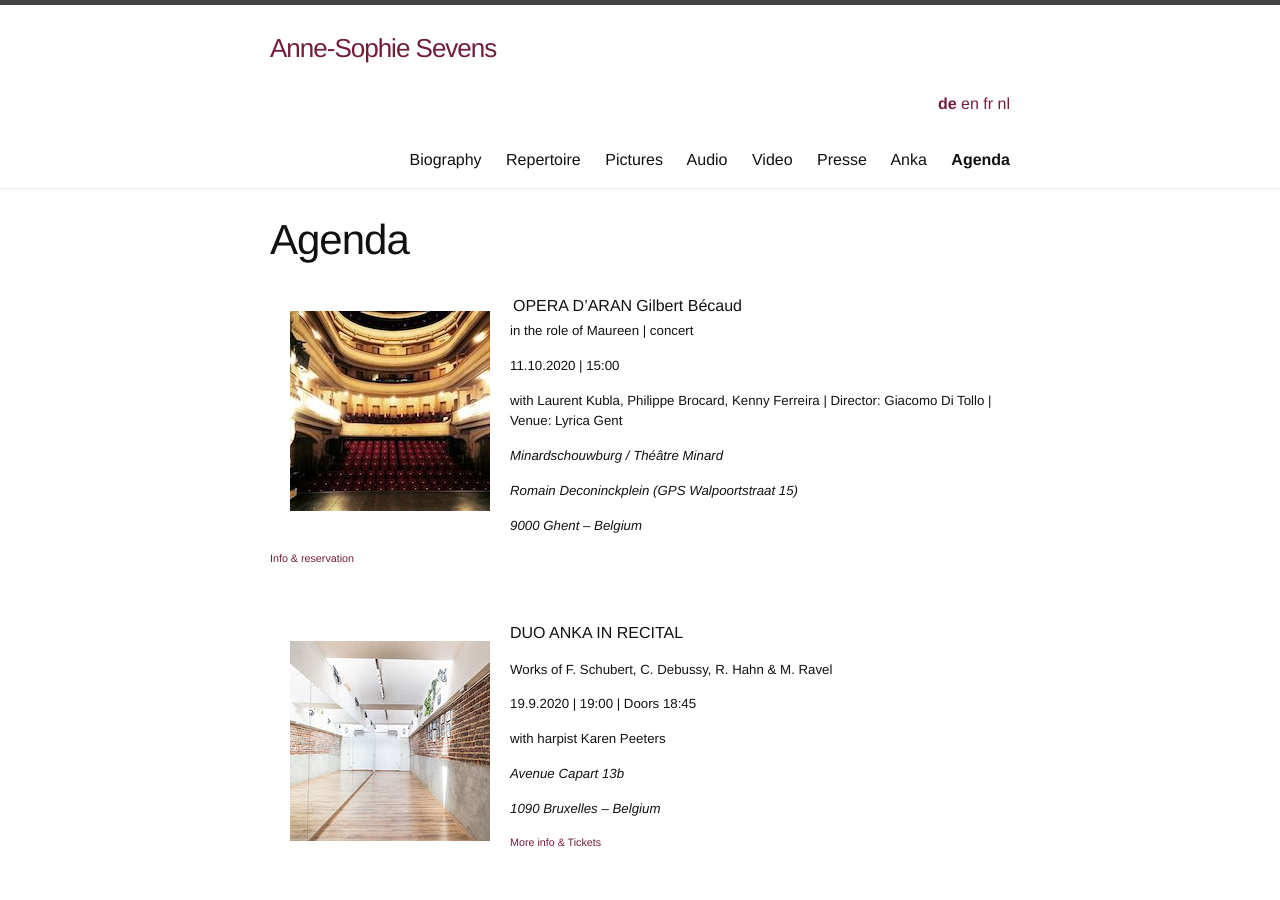
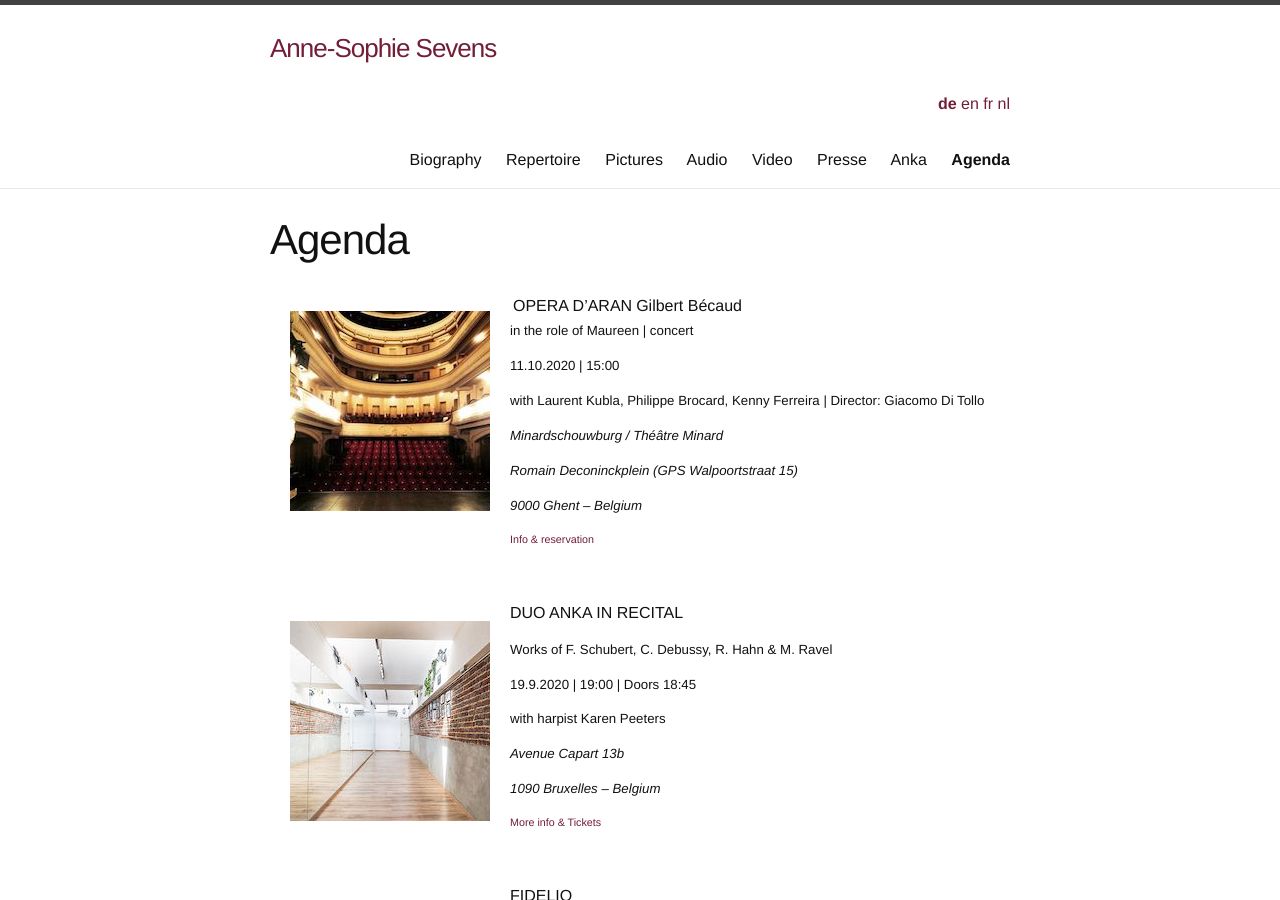
Before and after one commit to annesophie-sevens/annesophie-sevens.github.io, a Jekyll site: the page built from agenda-de.md, in a window 1280 px wide and 900 px high. Built offline with Jekyll 4.4.1, drawn with Linux system fonts in a browser that asks for light colours; nearby versions of some CDN libraries.

Commit message:
Update agenda-de.md

```diff
--- a/agenda-de.md
+++ b/agenda-de.md
@@ -14,7 +14,7 @@ OPERA D'ARAN | Gilbert Bécaud
 
 ##### 11.10.2020 | 15:00
 
-##### with Laurent Kubla, Philippe Brocard, Kenny Ferreira | Director: Giacomo Di Tollo | Venue: Lyrica Gent
+##### with Laurent Kubla, Philippe Brocard, Kenny Ferreira | Director: Giacomo Di Tollo
 
 ##### _Minardschouwburg / Théâtre Minard_
 
```
